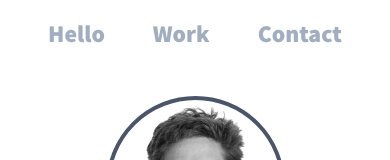
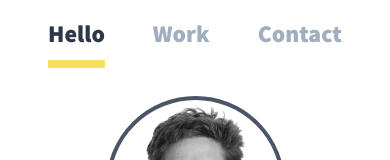
Before and after one commit to oldo/freelancing-portfolio, a Next.js app: page /about in a window 390 px wide. Shown: the top 160 px of the page. Built offline with nearby package versions, Linux system fonts and the light colour scheme; a web font is replaced by a local one.

Commit message:
set hello menu item as active for about page

```diff
--- a/components/Layout/Menu.tsx
+++ b/components/Layout/Menu.tsx
@@ -34,14 +34,15 @@ const Menu: React.FC<MenuProps> = ({ isMobile }) => {
 
   return (
     <div className={`absolute top-0 w-full mb-8 flex flew-row justify-center`}>
-      {items.map(({ path, label }) => (
-        <MenuItem
-          key={path}
-          path={path}
-          label={label}
-          isActive={activeView === path}
-        />
-      ))}
+      {items.map(({ path, label }) => {
+        let isActive = activeView === path;
+        if (isMobile && path === Views.HOME && activeView === Views.ABOUT)
+          isActive = true;
+
+        return (
+          <MenuItem key={path} path={path} label={label} isActive={isActive} />
+        );
+      })}
     </div>
   );
 };
```
